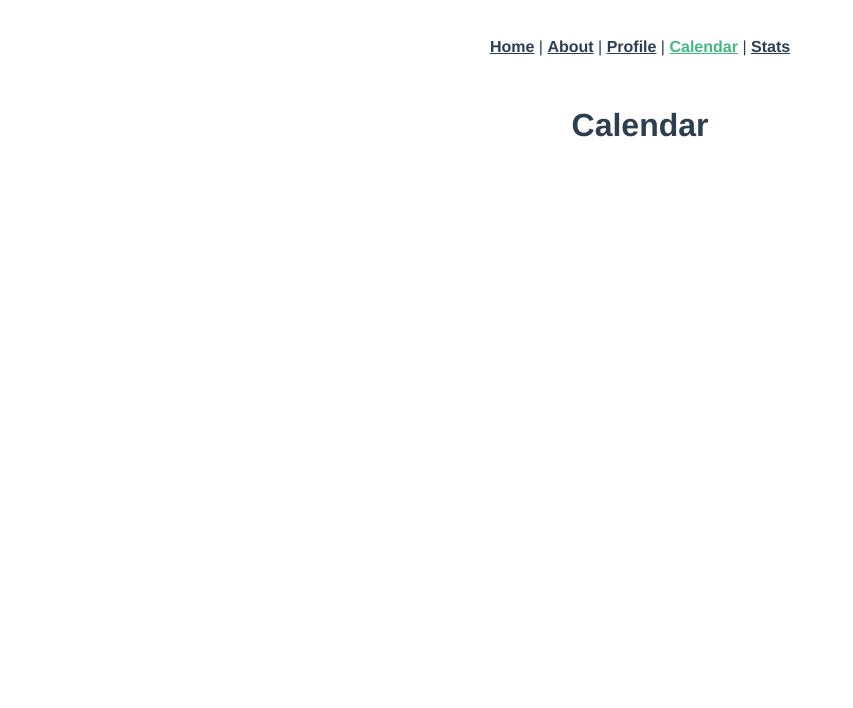
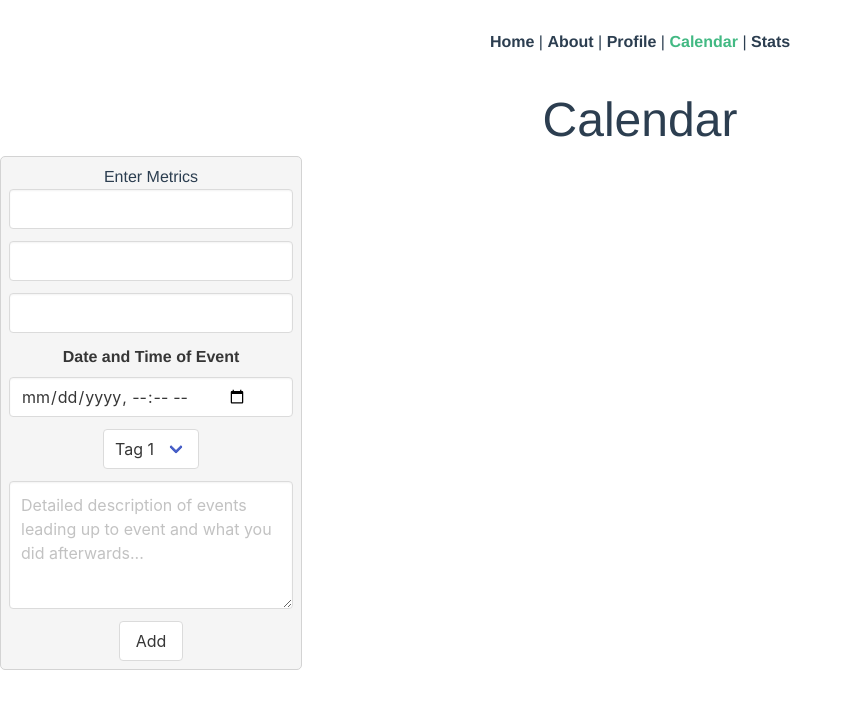
Before and after one commit to AJensen13/habit-tracker, a Vue app: page /calendar in a window 1280 px wide. Shown: the top 708 px of the page, without its empty margins (0-853 px from the left). Built offline with nearby package versions, Linux system fonts and the light colour scheme.

Commit message:
Added beginning of metrics form for habit tracking, added Bulma CSS framework

```diff
--- a/package.json
+++ b/package.json
@@ -10,6 +10,7 @@
     "test:e2e": "vue-cli-service test:e2e"
   },
   "dependencies": {
+    "bulma": "^0.7.1",
     "chart.js": "2.7.2",
     "vue": "^2.5.17",
     "vue-chartjs": "3.4.0",
--- /dev/null
+++ b/src/components/AppEntry.vue
@@ -0,0 +1,64 @@
+<template>
+	<div>
+		<div class="columns">
+			<div class="column is-one-quarter">
+				<form class="has-background-white-ter">
+					<h3>Enter Metrics</h3>
+					<div class="field">
+						<div class="control">
+							<input class="input" type="text">
+						</div>
+					</div>
+					<div class="field">
+						<div class="control">
+							<input class="input" type="text">
+						</div>
+					</div>
+					<div class="field">
+						<div class="control">
+							<input class="input" type="text">
+						</div>
+					</div>
+					<div class="field">
+						<div class="control">
+							<label class="label">Date and Time of Event</label>
+							<input class="input" type="datetime-local">
+						</div>
+					</div>
+					<div class="field">
+						<div class="control">
+							<div class="select">
+								<select>
+									<option>Tag 1</option>
+									<option>Tag 2</option>
+								</select>
+							</div>
+						</div>
+					</div>
+					<div class="field">
+						<div class="control">
+							<textarea class="textarea" placeholder="Detailed description of events leading up to event and what you did afterwards..."></textarea>
+						</div>
+					</div>
+					<div class="field">
+						<div class="control">
+							<button class="button">Add</button>
+						</div>
+					</div>
+				</form>
+			</div>
+		</div>
+	</div>
+</template>
+<script>
+	export default {
+		name: 'habit-entry',
+	}
+</script>
+<style lang="scss" scoped>
+form {
+	border: thin solid lightgrey;
+	border-radius: 5px;
+	padding: .5em;
+}
+</style>
--- a/src/main.js
+++ b/src/main.js
@@ -2,6 +2,7 @@ import Vue from 'vue'
 import App from './App.vue'
 import router from './router'
 import store from './store'
+import './../node_modules/bulma/css/bulma.css'
 
 Vue.config.productionTip = false
 
--- a/src/views/Calendar.vue
+++ b/src/views/Calendar.vue
@@ -1,8 +1,13 @@
 <template>
-	<h1>Calendar</h1>
+	<div>
+		<h1 class="is-size-1">Calendar</h1>
+		<habit-entry></habit-entry>
+	</div>
 </template>
 <script>
+import HabitEntry from "../components/AppEntry";
 	export default {
 		name: 'calendar',
+		components: {HabitEntry}
 	}
 </script>
```
